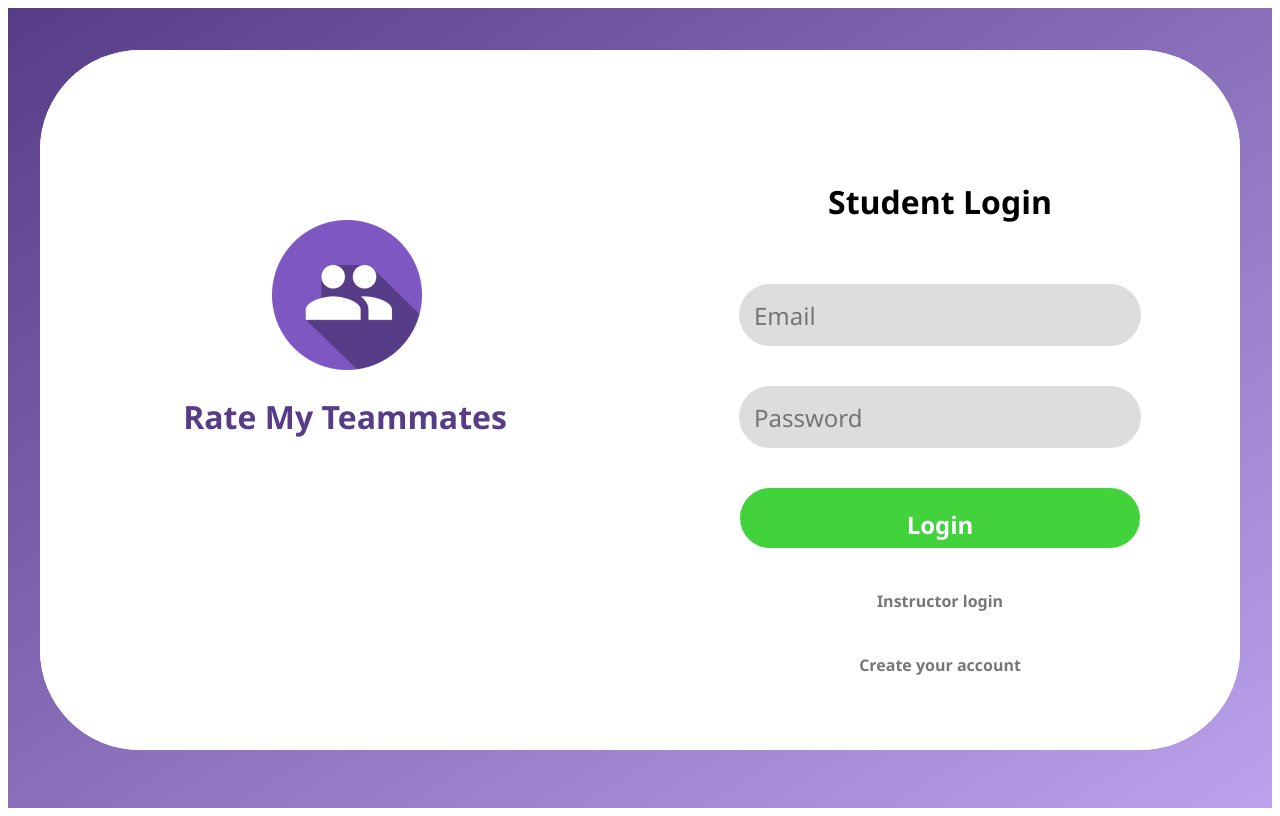
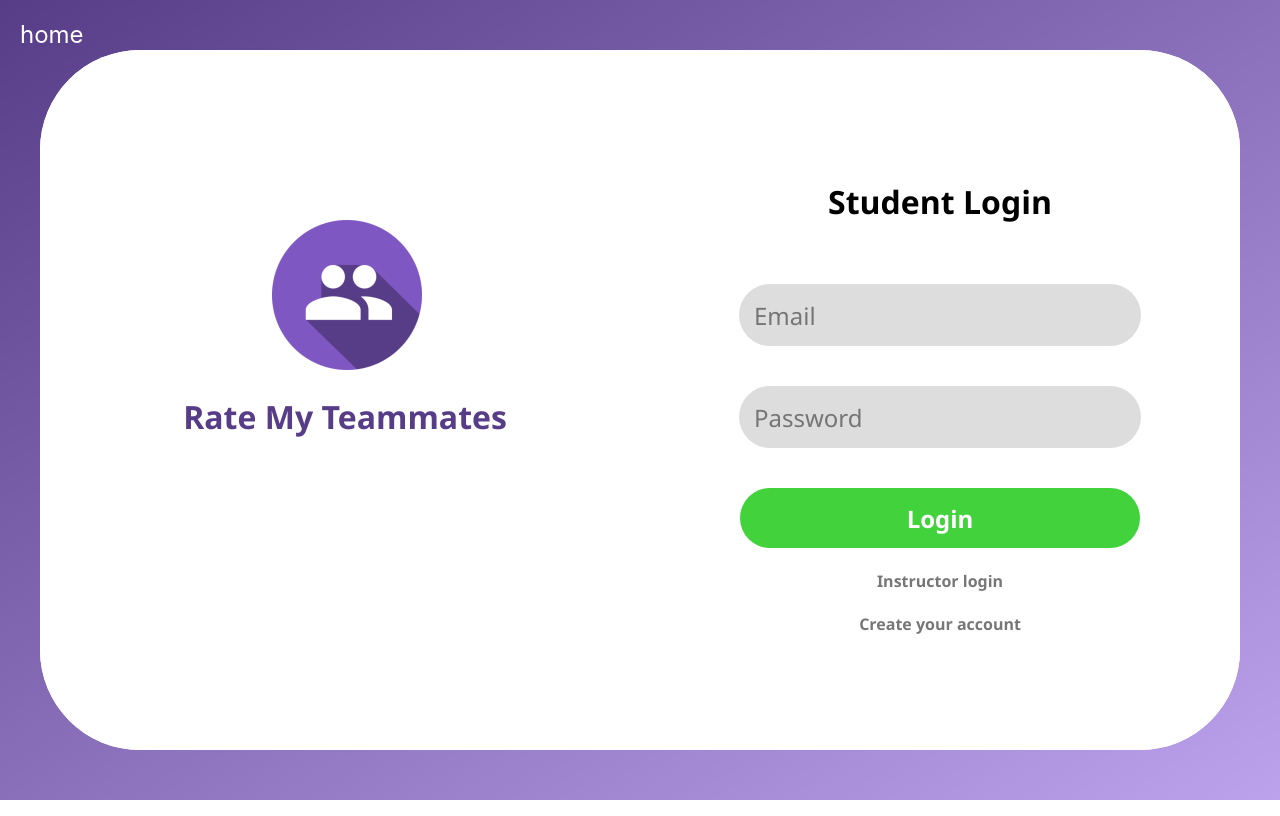
Before and after one commit to FrancoisMartinez/Team-10-SOEN341_Project_F24, a React (Vite) app in the folder FrontEnd/: page /login in a window 1280 px wide. Built offline with nearby package versions, Linux system fonts and the light colour scheme.

Commit message:
added navigation bar

```diff
--- a/FrontEnd/src/App.jsx
+++ b/FrontEnd/src/App.jsx
@@ -4,6 +4,7 @@ import Home from "./pages/Home";
 import Login from "./pages/Login"
 import Register from "./pages/Register";
 import {GlobalStateProvider} from "./GlobalStateProvider.jsx";
+
 
 
 
--- a/FrontEnd/src/GlobalStateProvider.jsx
+++ b/FrontEnd/src/GlobalStateProvider.jsx
@@ -20,6 +20,10 @@ const reducer = (state, action) => {
             return { ...state, user: null };
         case 'UPDATE_USER':
             return { ...state, user: { ...state.user, ...action.payload } };
+
+        //testing
+        case 'LOGIN':
+            return { ...state, user: action.payload, loading: false };
         default:
             return state;
     }
--- /dev/null
+++ b/FrontEnd/src/components/Navigation.jsx
@@ -0,0 +1,16 @@
+import React from 'react';
+import { useNavigate } from 'react-router-dom';
+import styles from '../styles/Navigation.module.css';
+
+function Navigation() {
+    const navigate = useNavigate();
+
+    return (
+        <>
+            <a className={styles.link} onClick={() => {navigate('/')}}>home</a>
+
+        </>
+    )
+}
+
+export default Navigation;
--- a/FrontEnd/src/main.jsx
+++ b/FrontEnd/src/main.jsx
@@ -1,6 +1,7 @@
 import { createRoot } from 'react-dom/client'
 import App from './App.jsx'
 import React from 'react'
+import '../style.css'
 
 
 createRoot(document.getElementById('root')).render(
--- a/FrontEnd/src/pages/Home.jsx
+++ b/FrontEnd/src/pages/Home.jsx
@@ -19,7 +19,7 @@ function Home() {
             </button>
 
             <p>home</p>
-            {state.user ? <p>Logged in as: {state.user.name}</p> : <p>Please log in</p>}
+            {state.user ? <p>Logged in as: {state.user.email}</p> : <p>Please log in</p>}
 
         </div>
     )
--- a/FrontEnd/src/pages/Login.jsx
+++ b/FrontEnd/src/pages/Login.jsx
@@ -4,6 +4,7 @@ import { useNavigate } from 'react-router-dom';
 import { useState } from 'react';
 import Header from '../components/header';
 import { GlobalContext } from "../GlobalStateProvider.jsx";
+import Navigation from "../components/Navigation.jsx";
 
 
 function Login() {
@@ -16,8 +17,19 @@ function Login() {
 
 
 
+    console.log(state);
+
+    const handleSubmit = (e) => {
+        e.preventDefault();
+        dispatch({type: 'LOGIN', payload: {email: email, password: password}});
+        setEmail('')
+        setPassword('')
+        navigate('/')
+    }
+
     return (
         <>
+            <Navigation/>
             <div className={styles.background}>
                 <div className={styles.loginWindow}>
 
@@ -28,7 +40,7 @@ function Login() {
                     </div>
 
 
-                    <form className={styles.loginWindowRight}>
+                    <form className={styles.loginWindowRight} onSubmit={handleSubmit}>
 
                         <h1 className={styles.studentLogIn}>{student ? 'Student' : 'Instructor'} Login</h1>
 
@@ -47,20 +59,14 @@ function Login() {
 
 
 
-                        <button className={styles.loginButton}
-                            onClick={(e) => {
-                                e.preventDefault();
-                                dispatch({type: 'LOGIN', payload: {name: 'test user'}});
-                            }
-                            }>
-                            <h2 className={styles.loginTag}>Login</h2>
+                        <button className={styles.loginButton} type="submit">Login
                         </button>
 
 
 
                         <h4 className={styles.instructorLogin} onClick={() => setStudent(prevState => !prevState)}>{student ? 'Instructor' : 'Student'} login</h4>
+                        <h4 className={styles.createAccount} onClick={() => navigate('/register')}>Create your account</h4>
 
-                        <h4 className={styles.createAccount} onClick={() => navigate('/register')}>Create your account</h4>
                     </form>
                 </div>
             </div>
--- a/FrontEnd/src/styles/Login.module.css
+++ b/FrontEnd/src/styles/Login.module.css
@@ -1,6 +1,8 @@
 .background {
     min-height: 100vh;
     background-image: linear-gradient(to bottom right, #573C87, #bca2ed);
+    height: 100%;
+    width: 100%;
 }
 
 .loginWindow {
@@ -93,24 +95,21 @@
     color:rgb(255, 255, 255);
     font-family: 'Segoe UI', Tahoma, Geneva, Verdana, sans-serif;
     display: flex;
-    flex-direction: column;
     justify-content: center;
     align-items: center;
+    font-size: 1.5rem;
+    text-align: center;
+    font-weight: bold;
 }
 .loginButton:hover {
     cursor: pointer;
 }
-.loginTag{
-    padding-top: 12px;
-    font-size: 1.5rem;
-    text-align: center;
 
-}
 .instructorLogin{
-    padding-top: 20px;
     text-align: center;
     font-family: 'Segoe UI', Tahoma, Geneva, Verdana, sans-serif;
     color: #777777;
+    margin-bottom: 0;
 }
 .instructorLogin:hover {
     cursor: pointer;
--- /dev/null
+++ b/FrontEnd/src/styles/Navigation.module.css
@@ -0,0 +1,13 @@
+
+
+
+.link {
+    position: fixed;
+    top: 20px;
+    left: 20px;
+    color: white;
+    font-size: 1.5rem;
+}
+.link:hover {
+    cursor: pointer;
+}
--- a/FrontEnd/style.css
+++ b/FrontEnd/style.css
@@ -1,96 +1,14 @@
 :root {
   font-family: Inter, system-ui, Avenir, Helvetica, Arial, sans-serif;
-  line-height: 1.5;
-  font-weight: 400;
-
-  color-scheme: light dark;
-  color: rgba(255, 255, 255, 0.87);
-  background-color: #242424;
-
   font-synthesis: none;
   text-rendering: optimizeLegibility;
   -webkit-font-smoothing: antialiased;
   -moz-osx-font-smoothing: grayscale;
-}
-
-a {
-  font-weight: 500;
-  color: #646cff;
-  text-decoration: inherit;
-}
-a:hover {
-  color: #535bf2;
+  padding: 0;
+  margin: 0;
 }
 
 body {
   margin: 0;
-  display: flex;
-  place-items: center;
-  min-width: 320px;
-  min-height: 100vh;
+  padding: 0;
 }
-
-h1 {
-  font-size: 3.2em;
-  line-height: 1.1;
-}
-
-#app {
-  max-width: 1280px;
-  margin: 0 auto;
-  padding: 2rem;
-  text-align: center;
-}
-
-.logo {
-  height: 6em;
-  padding: 1.5em;
-  will-change: filter;
-  transition: filter 300ms;
-}
-.logo:hover {
-  filter: drop-shadow(0 0 2em #646cffaa);
-}
-.logo.vanilla:hover {
-  filter: drop-shadow(0 0 2em #f7df1eaa);
-}
-
-.card {
-  padding: 2em;
-}
-
-.read-the-docs {
-  color: #888;
-}
-
-button {
-  border-radius: 8px;
-  border: 1px solid transparent;
-  padding: 0.6em 1.2em;
-  font-size: 1em;
-  font-weight: 500;
-  font-family: inherit;
-  background-color: #1a1a1a;
-  cursor: pointer;
-  transition: border-color 0.25s;
-}
-button:hover {
-  border-color: #646cff;
-}
-button:focus,
-button:focus-visible {
-  outline: 4px auto -webkit-focus-ring-color;
-}
-
-@media (prefers-color-scheme: light) {
-  :root {
-    color: #213547;
-    background-color: #ffffff;
-  }
-  a:hover {
-    color: #747bff;
-  }
-  button {
-    background-color: #f9f9f9;
-  }
-}
```
